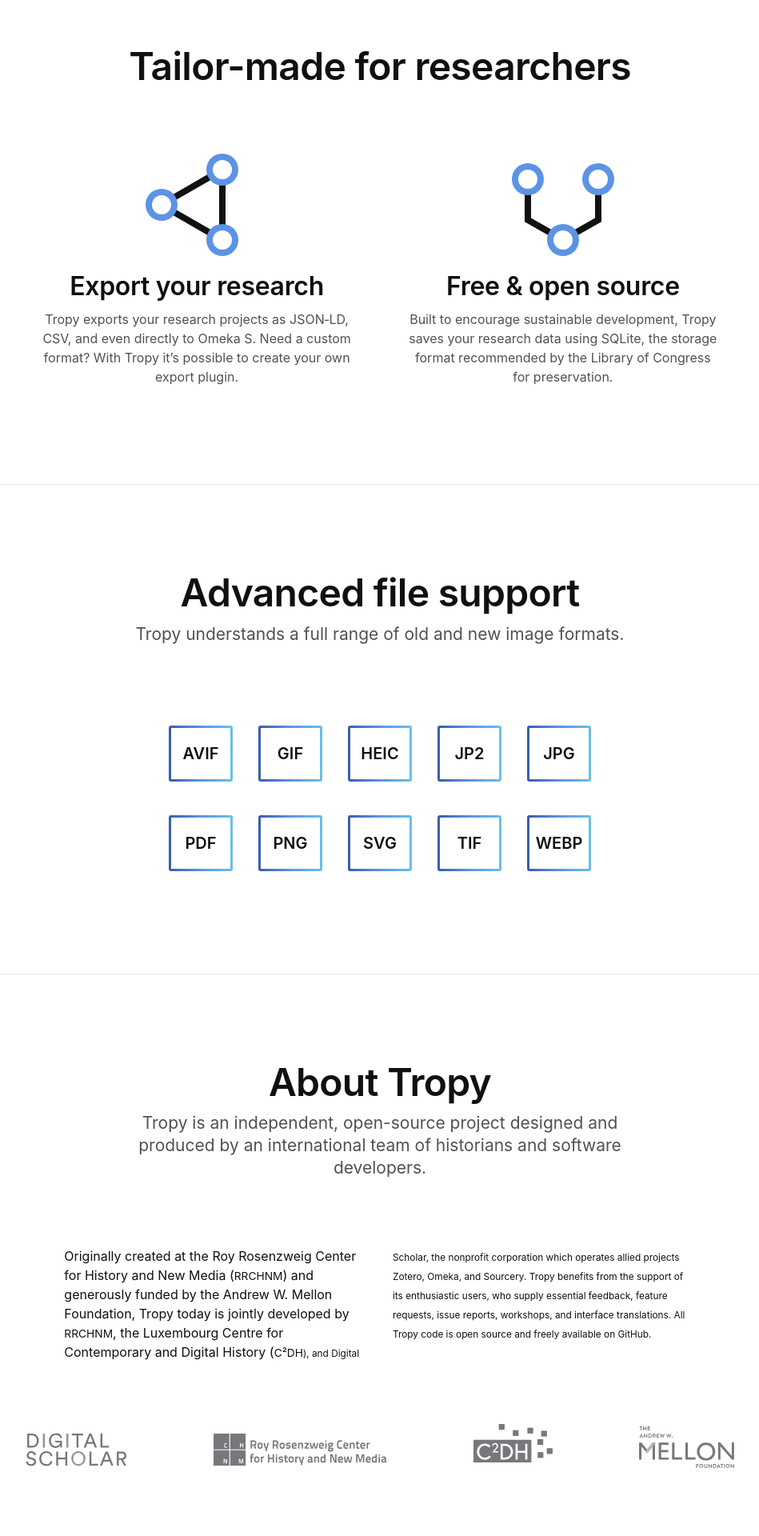
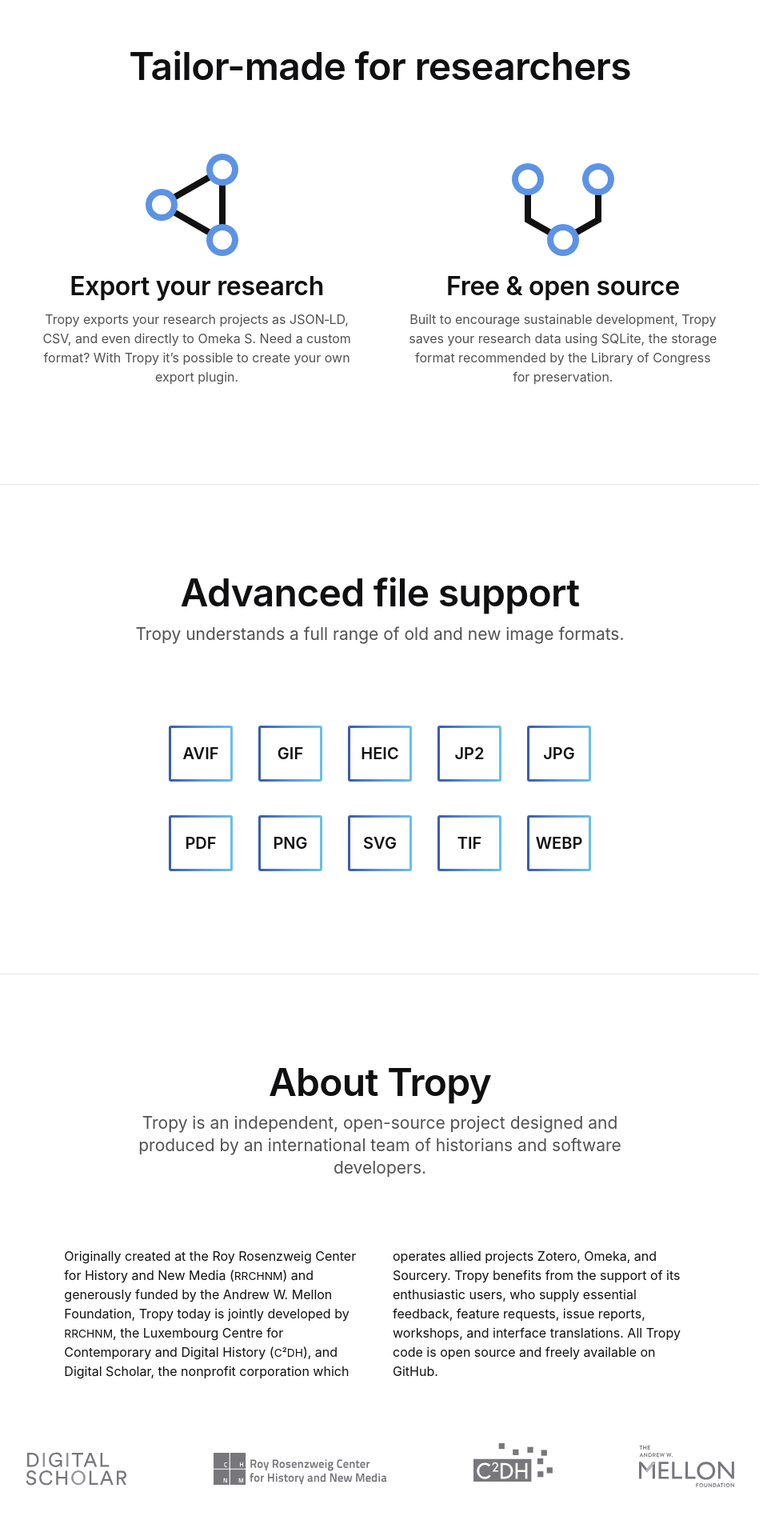
Before and after one commit to tropy/tropy.github.io, a Jekyll site: the page built from index.html, in a window 1280 px wide. Shown: the part 4480-6400 px from the top of the page at 80% size, without its empty margins (165-1114 px from the left). Built offline with Jekyll 4.4.1, drawn with Linux system fonts in a browser that asks for light colours.

Commit message:
Fix closing tag

```diff
--- a/index.html
+++ b/index.html
@@ -134,7 +134,7 @@
   <div class="container-fluid">
     <h2 class="h1">About Tropy</h2>
     <p class="lead">Tropy is an independent, open-source project designed and produced by an international team of historians and software developers.</p>
-    <p class="about-text">Originally created at the Roy Rosenzweig Center for History and New Media (<small>RRCHNM</small>) and generously funded by the Andrew W. Mellon Foundation, Tropy today is jointly developed by <small>RRCHNM</small>, the Luxembourg Centre for Contemporary and Digital History (<small>C²DH<small>), and Digital Scholar, the nonprofit corporation which operates allied projects Zotero, Omeka, and Sourcery. Tropy benefits from the support of its enthusiastic users, who supply essential feedback, feature requests, issue reports, workshops, and interface translations. All Tropy code is open source and freely available on GitHub.</p>
+    <p class="about-text">Originally created at the Roy Rosenzweig Center for History and New Media (<small>RRCHNM</small>) and generously funded by the Andrew W. Mellon Foundation, Tropy today is jointly developed by <small>RRCHNM</small>, the Luxembourg Centre for Contemporary and Digital History (<small>C²DH</small>), and Digital Scholar, the nonprofit corporation which operates allied projects Zotero, Omeka, and Sourcery. Tropy benefits from the support of its enthusiastic users, who supply essential feedback, feature requests, issue reports, workshops, and interface translations. All Tropy code is open source and freely available on GitHub.</p>
   </div>
   <div class="marquee">
     {%- include about-marquee.html -%}
```
